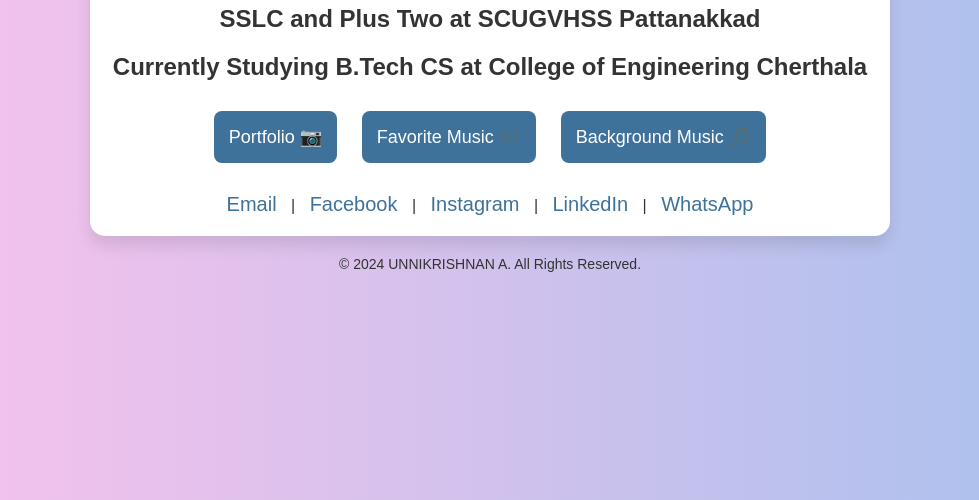
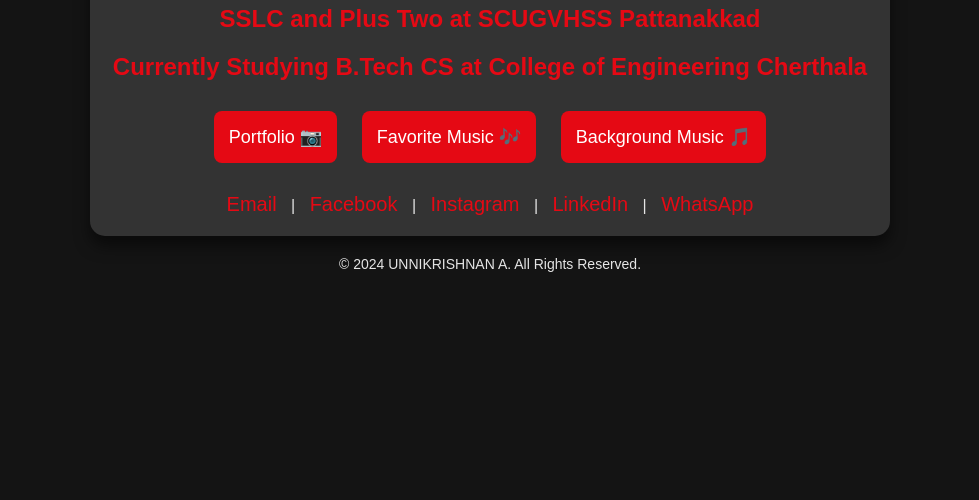
Before and after one commit to unnikrishnan803/my_web, a plain HTML site: page index.html in a window 1280 px wide. Shown: the part 300-800 px from the top of the page, without its empty margins (150-1129 px from the left). Drawn offline with Linux system fonts and the light colour scheme.

Commit message:
index.html

```diff
--- a/index.html
+++ b/index.html
@@ -12,8 +12,8 @@
             font-family: 'Arial', sans-serif;
         }
         body {
-            background: linear-gradient(to right, #fbc2eb, #a6c1ee);
-            color: #333;
+            background: #141414; /* Dark background */
+            color: #e5e5e5; /* Light text color */
             display: flex;
             flex-direction: column;
             align-items: center;
@@ -24,19 +24,20 @@
         h1, h2 {
             text-align: center;
             margin-bottom: 20px;
+            color: #e50914; /* Netflix red color */
         }
         .container {
             text-align: center;
             width: 90%;
             max-width: 800px;
             padding: 20px;
-            background: #fff;
+            background: #333; /* Dark background for the container */
             border-radius: 15px;
-            box-shadow: 0 10px 15px rgba(0, 0, 0, 0.1);
+            box-shadow: 0 10px 15px rgba(0, 0, 0, 0.5); /* Darker shadow */
         }
         button {
-            background-color: #3f729b;
-            color: white;
+            background-color: #e50914; /* Netflix red */
+            color: #fff;
             padding: 15px;
             border: none;
             border-radius: 8px;
@@ -46,7 +47,7 @@
             transition: background-color 0.3s;
         }
         button:hover {
-            background-color: #2a5066;
+            background-color: #b81d24; /* Darker red */
         }
         .social-icons {
             margin-top: 20px;
@@ -54,12 +55,16 @@
         .social-icons a {
             margin: 0 10px;
             font-size: 20px;
-            color: #3f729b;
+            color: #e50914; /* Netflix red */
             text-decoration: none;
+        }
+        .social-icons a:hover {
+            text-decoration: underline;
         }
         footer {
             margin-top: 20px;
             font-size: 14px;
+            color: #e5e5e5;
         }
     </style>
 </head>
```
